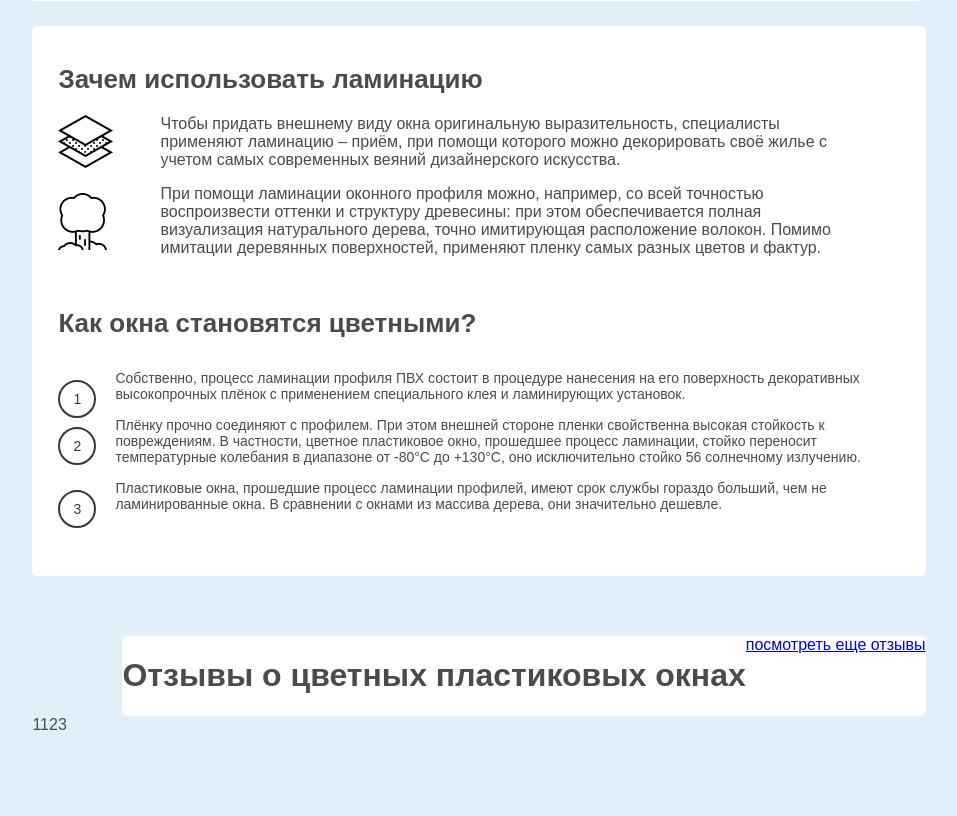
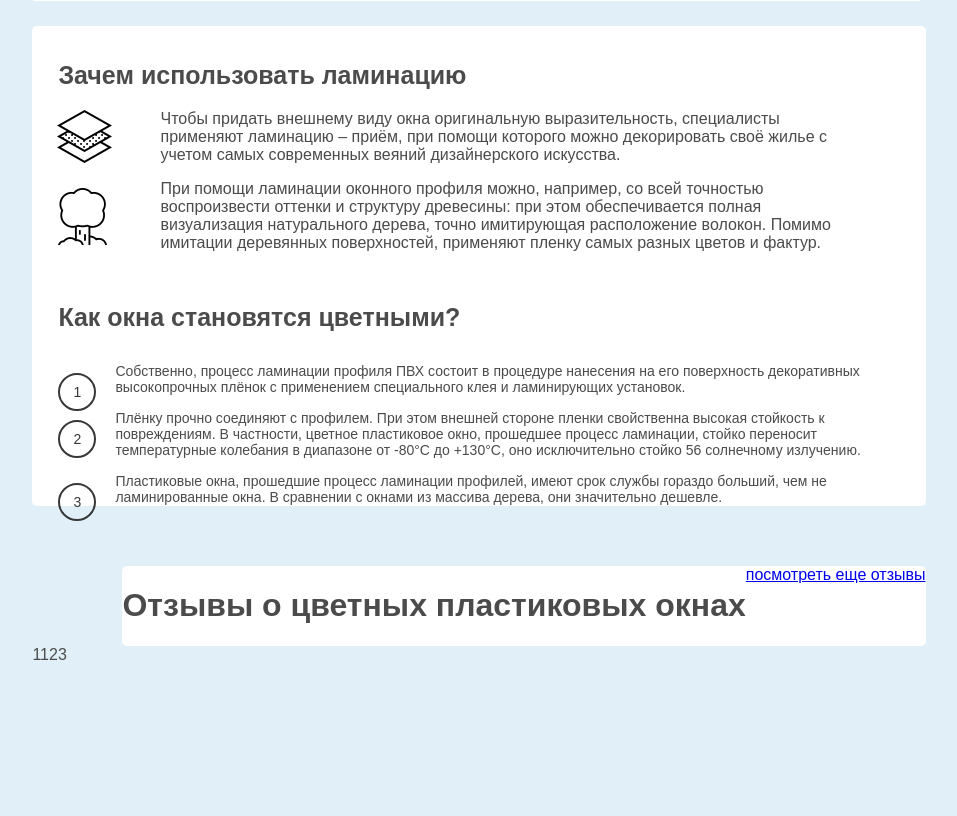
Before and after one commit to olgalioness/olgalioness.github.io, a PHP site: page / in a window 1280 px wide. Shown: the part 992-1808 px from the top of the page, without its empty margins (287-1244 px from the left). Run offline with PHP 8.4, Linux system fonts and the light colour scheme.

Commit message:
Update style.css

```diff
--- a/style.css
+++ b/style.css
@@ -204,20 +204,20 @@ border: hidden;
 }
 .info_warp {
  float: right;
- height: 550px;
+ height: 480px;
  width: 78%;
  border-radius: 5px;
 }
 .info_forma h1 {
- font-size: 26px;
- margin: 38px 26px;
+ font-size: 25px;
+ margin: 35px 26px;
  margin-bottom: 20px;
 }
 .img_forma {
  background: url('img/forma1.png') no-repeat;
  height: 57px;
  width: 65px;
- margin-left: 26px;
+ margin-left: 25px;
  float: left;
 }
 .info_forma > p {
@@ -243,7 +243,7 @@ border: hidden;
  float: right;
 }
 .warp_container_f h1 {
- font-size: 26px;
+ font-size: 25px;
  margin: 38px 26px;
  float: left;
  margin-top: 35px;
```
